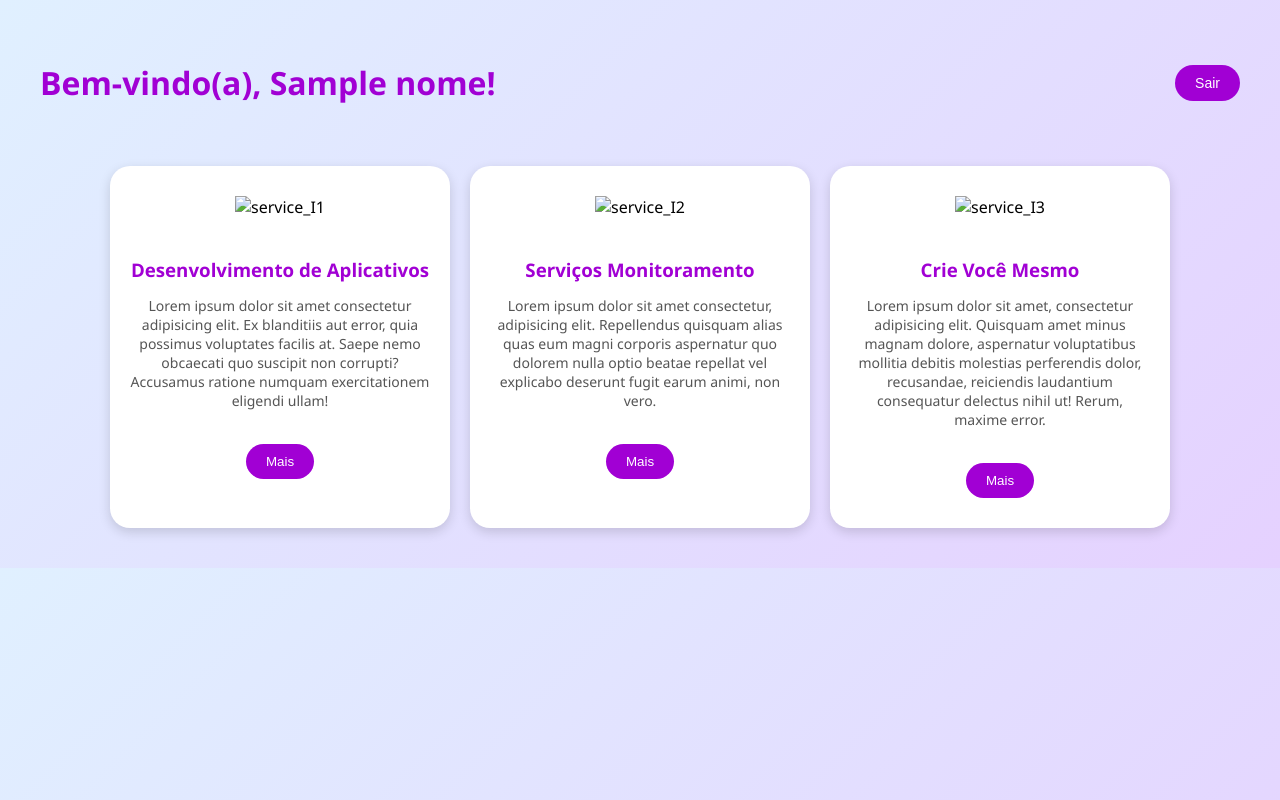
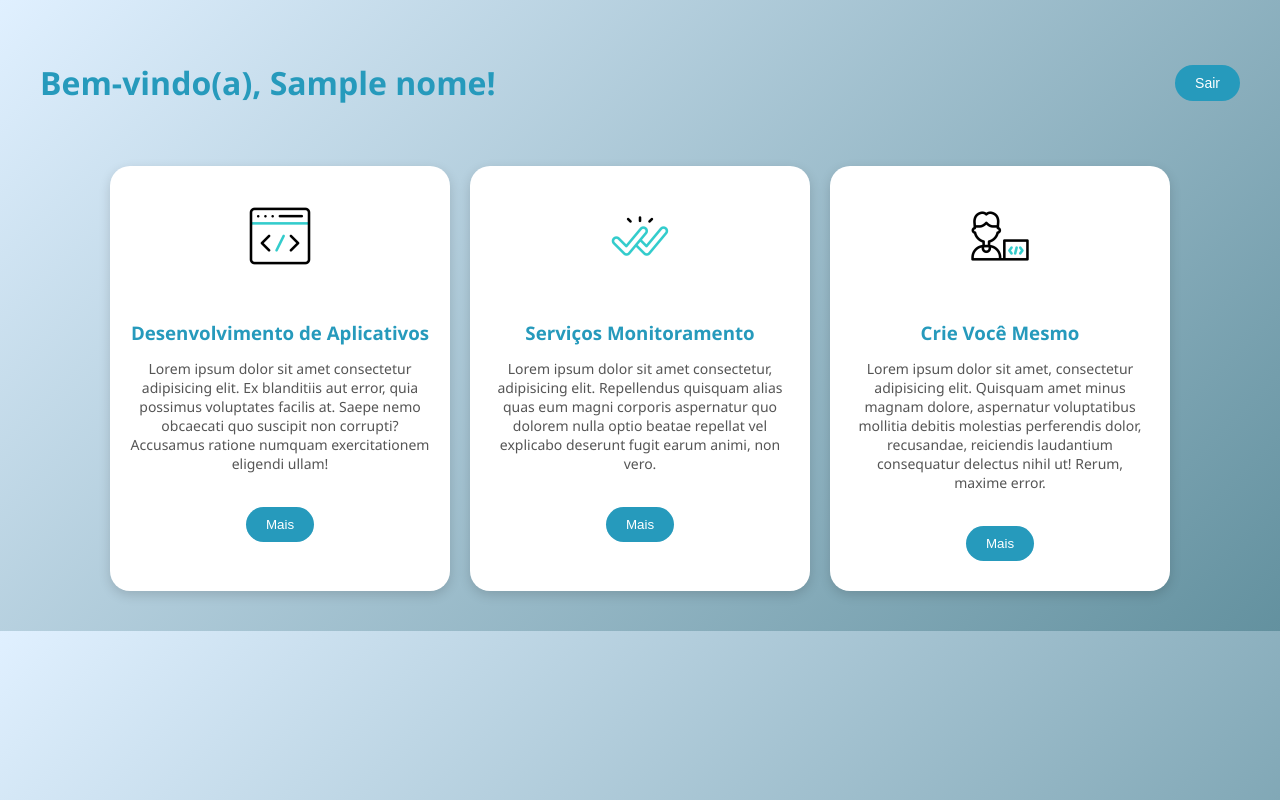
Before and after one commit to Nicodcruz/PROJETO-6FUSION, a Flask app: template backend/templates/bem_vindo.html in a window 1280 px wide. Run offline with Flask 3, Linux system fonts and the light colour scheme; the template is opened without the code that fills it: most values are stand-ins (such as "Sample title", 1, 10 or a date in 2020).

Commit message:
add icons cadastro_usuario

```diff
--- a/backend/templates/bem_vindo.html
+++ b/backend/templates/bem_vindo.html
@@ -8,7 +8,7 @@
             margin: 0;
             padding: 0;
             font-family: "Segoe UI", sans-serif;
-            background: linear-gradient(135deg, #e0f0ff, #e5d1ff);
+            background: linear-gradient(135deg, #e0f0ff, #63919f);
         }
 
         .container {
@@ -27,12 +27,12 @@
 
         .top-bar h1 {
             font-size: 32px;
-            color: #a100d4;
+            color: #269abc;
         }
 
         .logout-button {
             padding: 10px 20px;
-            background-color: #a100d4;
+            background-color: #269abc;
             color: white;
             border: none;
             border-radius: 20px;
@@ -66,7 +66,7 @@
         }
 
         .card h3 {
-            color: #a100d4;
+            color: #269abc;
             margin-bottom: 10px;
         }
 
@@ -77,7 +77,7 @@
 
         .card button {
             margin-top: 20px;
-            background-color: #a100d4;
+            background-color: #269abc;
             color: white;
             border: none;
             padding: 10px 20px;
@@ -105,19 +105,19 @@
 
         <div class="cards">
             <div class="card">
-                <img src="" alt="service_I1">
+                <img src="html.gif  " alt="service_I1">
                 <h3>Desenvolvimento de Aplicativos</h3>
                 <p>Lorem ipsum dolor sit amet consectetur adipisicing elit. Ex blanditiis aut error, quia possimus voluptates facilis at. Saepe nemo obcaecati quo suscipit non corrupti? Accusamus ratione numquam exercitationem eligendi ullam!</p>
                 <button>Mais</button>
             </div>
             <div class="card">
-                <img src="" alt="service_I2">
+                <img src="dupla-verificacao.gif" alt="service_I2">
                 <h3>Serviços Monitoramento</h3>
                 <p>Lorem ipsum dolor sit amet consectetur, adipisicing elit. Repellendus quisquam alias quas eum magni corporis aspernatur quo dolorem nulla optio beatae repellat vel explicabo deserunt fugit earum animi, non vero.</p>
                 <button>Mais</button>
             </div>
             <div class="card">
-                <img src="" alt="service_I3">
+                <img src="programador.gif" alt="service_I3">
                 <h3>Crie Você Mesmo</h3>
                 <p>Lorem ipsum dolor sit amet, consectetur adipisicing elit. Quisquam amet minus magnam dolore, aspernatur voluptatibus mollitia debitis molestias perferendis dolor, recusandae, reiciendis laudantium consequatur delectus nihil ut! Rerum, maxime error.</p>
                 <button>Mais</button>
```
Also changed, not shown: backend/templates/dupla-verificacao.gif (added), backend/templates/html.gif (added), backend/templates/programador.gif (added).
